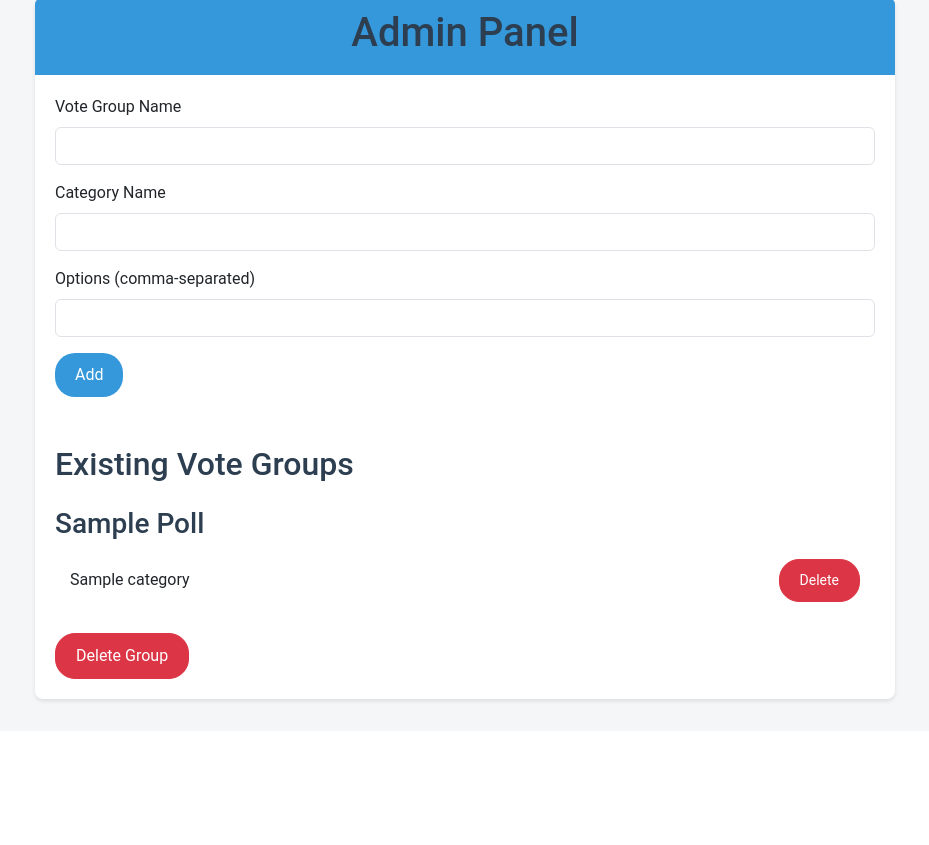
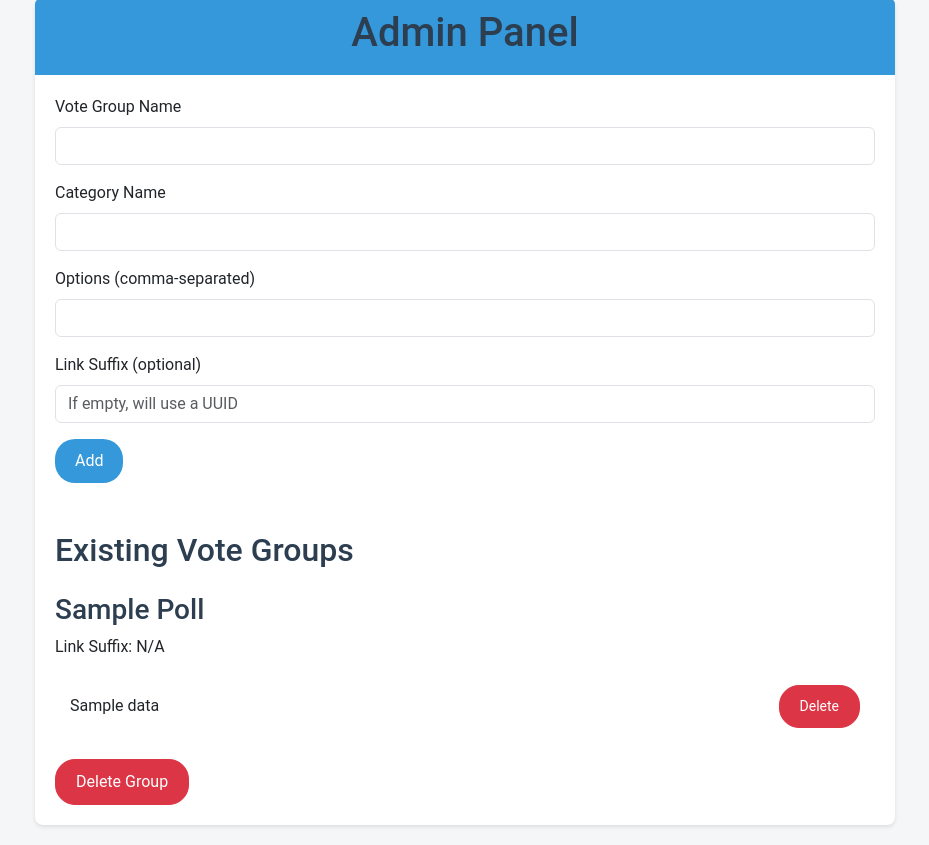
Before and after one commit to AndersonHJB/vote_app, a Flask app: template templates/admin.html in a window 1280 px wide. Shown: the part 69-914 px from the top of the page, without its empty margins (175-1104 px from the left). Before the commit the page ends 773 px from the top, so only its background shows below. Run offline with Flask 3, Linux system fonts and the light colour scheme; the template is opened without the code that fills it: most values are stand-ins (such as "Sample title", 1, 10 or a date in 2020).

Commit message:
更新链接格式

```diff
--- a/app.py
+++ b/app.py
@@ -1,4 +1,5 @@
 import json
+import uuid
 from flask import Flask, render_template, request, redirect, url_for
 
 app = Flask(__name__)
@@ -22,32 +23,51 @@
         json.dump(data, file, indent=4)
 
 
+def find_group_by_link_suffix(poll_data, link_suffix):
+    """通过link_suffix查找group_name"""
+    for g_name, g_data in poll_data.items():
+        if "_meta" in g_data and g_data["_meta"].get("link_suffix") == link_suffix:
+            return g_name
+    return None
+
+
 @app.route("/")
 def index():
-    """首页：显示所有投票组"""
+    """首页：显示所有投票组（直接传poll_data给模板）"""
     poll_data = load_data()
-    groups = list(poll_data.keys())
-    return render_template("index.html", groups=groups)
+    return render_template("index.html", poll_data=poll_data)
 
 
 @app.route("/group/<group_name>")
 def group(group_name):
-    """显示某个投票组的所有类别"""
+    """显示某个投票组的所有类别（通过group_name）"""
     poll_data = load_data()
     if group_name not in poll_data:
         return "Group not found", 404
-    categories = poll_data[group_name]
+    categories = {k: v for k, v in poll_data[group_name].items() if k != "_meta"}
     return render_template("group.html", group_name=group_name, categories=categories)
+
+
+@app.route("/results/<group_name>")
+def results(group_name):
+    """显示某个投票组的投票结果（通过group_name）"""
+    poll_data = load_data()
+    if group_name not in poll_data:
+        return "Group not found", 404
+    categories = {k: v for k, v in poll_data[group_name].items() if k != "_meta"}
+    return render_template("results.html", group_name=group_name, categories=categories)
 
 
 @app.route("/vote/<group_name>", methods=["POST"])
 def vote(group_name):
-    """处理某个投票组的投票"""
+    """处理某个投票组的投票（通过group_name）"""
     poll_data = load_data()
     if group_name not in poll_data:
         return "Group not found", 404
 
     for category_name, category_data in poll_data[group_name].items():
+        if category_name == "_meta":
+            continue
         selected_option = request.form.get(category_name)
         if selected_option in category_data["results"]:
             poll_data[group_name][category_name]["results"][selected_option] += 1
@@ -56,35 +76,76 @@
     return redirect(url_for("results", group_name=group_name))
 
 
-@app.route("/results/<group_name>")
-def results(group_name):
-    """显示某个投票组的投票结果"""
+# 新增通过link_suffix访问的路由
+@app.route("/g/<link_suffix>")
+def group_by_link(link_suffix):
     poll_data = load_data()
-    if group_name not in poll_data:
+    group_name = find_group_by_link_suffix(poll_data, link_suffix)
+    if not group_name:
         return "Group not found", 404
-    categories = poll_data[group_name]
-    return render_template("results.html", group_name=group_name, categories=categories)
+    categories = {k: v for k, v in poll_data[group_name].items() if k != "_meta"}
+    return render_template("group.html", group_name=group_name, categories=categories, link_suffix=link_suffix)
+
+
+@app.route("/r/<link_suffix>")
+def results_by_link(link_suffix):
+    poll_data = load_data()
+    group_name = find_group_by_link_suffix(poll_data, link_suffix)
+    if not group_name:
+        return "Group not found", 404
+    categories = {k: v for k, v in poll_data[group_name].items() if k != "_meta"}
+    return render_template("results.html", group_name=group_name, categories=categories, link_suffix=link_suffix)
+
+
+@app.route("/v/<link_suffix>", methods=["POST"])
+def vote_by_link(link_suffix):
+    poll_data = load_data()
+    group_name = find_group_by_link_suffix(poll_data, link_suffix)
+    if not group_name:
+        return "Group not found", 404
+
+    for category_name, category_data in poll_data[group_name].items():
+        if category_name == "_meta":
+            continue
+        selected_option = request.form.get(category_name)
+        if selected_option in category_data["results"]:
+            poll_data[group_name][category_name]["results"][selected_option] += 1
+
+    save_data(poll_data)
+    return redirect(url_for("results_by_link", link_suffix=link_suffix))
 
 
 @app.route("/admin", methods=["GET", "POST"])
 def admin():
-    """后台管理页面，用于添加、删除投票组和类别"""
+    """后台管理页面，用于添加、删除投票组和类别，并设置链接后缀"""
     poll_data = load_data()
     if request.method == "POST":
         group_name = request.form.get("group_name")
         category_name = request.form.get("category_name")
-        options = request.form.get("options").split(",")
+        options = request.form.get("options")
+        link_suffix = request.form.get("link_suffix")
+
+        options_list = []
+        if options.strip():
+            options_list = [opt.strip() for opt in options.split(",") if opt.strip()]
 
         if group_name:
             # 如果投票组不存在，则创建
             if group_name not in poll_data:
-                poll_data[group_name] = {}
+                # 如果没设置link_suffix则用UUID
+                if not link_suffix or not link_suffix.strip():
+                    link_suffix = str(uuid.uuid4())
+                poll_data[group_name] = {
+                    "_meta": {
+                        "link_suffix": link_suffix
+                    }
+                }
 
-            # 如果提供了类别，则添加类别
-            if category_name and options:
+            # 如果提供了类别与选项，则添加类别
+            if category_name and options_list:
                 poll_data[group_name][category_name] = {
-                    "options": options,
-                    "results": {option: 0 for option in options},
+                    "options": options_list,
+                    "results": {option: 0 for option in options_list},
                 }
 
         save_data(poll_data)  # 保存更新
@@ -112,6 +173,15 @@
         save_data(poll_data)  # 保存更新
     return redirect(url_for("admin"))
 
+@app.route("/category/<group_name>/<category_name>")
+def single_category(group_name, category_name):
+    poll_data = load_data()
+    if group_name not in poll_data or category_name not in poll_data[group_name]:
+        return "Category not found", 404
+    options = poll_data[group_name][category_name]["options"]
+    link_suffix = poll_data[group_name]["_meta"]["link_suffix"] if "_meta" in poll_data[group_name] else None
+    return render_template("category.html", category_name=category_name, options=options, group_name=group_name, link_suffix=link_suffix)
+
 
 if __name__ == "__main__":
     app.run(debug=True)
--- a/templates/admin.html
+++ b/templates/admin.html
@@ -27,20 +27,29 @@
                         <label for="options" class="form-label">Options (comma-separated)</label>
                         <input type="text" class="form-control" id="options" name="options">
                     </div>
+                    <!-- 新增链接后缀设置，如不设置则会自动生成UUID -->
+                    <div class="mb-3">
+                        <label for="link_suffix" class="form-label">Link Suffix (optional)</label>
+                        <input type="text" class="form-control" id="link_suffix" name="link_suffix" placeholder="If empty, will use a UUID">
+                    </div>
+
                     <button type="submit" class="btn btn-primary">Add</button>
                 </form>
                 <h2 class="mt-5">Existing Vote Groups</h2>
-                {% for group_name, categories in poll_data.items() %}
+                {% for group_name, data in poll_data.items() %}
                     <div class="mt-4">
                         <h3>{{ group_name }}</h3>
+                        <p>Link Suffix: {{ data['_meta']['link_suffix'] if '_meta' in data else 'N/A' }}</p>
                         <ul class="list-group">
-                            {% for category_name, category_data in categories.items() %}
+                            {% for category_name, category_data in data.items() %}
+                                {% if category_name != '_meta' %}
                                 <li class="list-group-item d-flex justify-content-between align-items-center">
                                     {{ category_name }}
                                     <form method="POST" action="{{ url_for('delete_category', group_name=group_name, category_name=category_name) }}" class="d-inline">
                                         <button type="submit" class="btn btn-danger btn-sm">Delete</button>
                                     </form>
                                 </li>
+                                {% endif %}
                             {% endfor %}
                         </ul>
                         <form method="POST" action="{{ url_for('delete_group', group_name=group_name) }}" class="mt-3">
```
Also changed, not shown: poll_data.json (+12 -9 lines), templates/category.html (+7 -2 lines), templates/group.html (+7 -1 lines), templates/index.html (+13 -6 lines), templates/results.html (+8 -1 lines).
